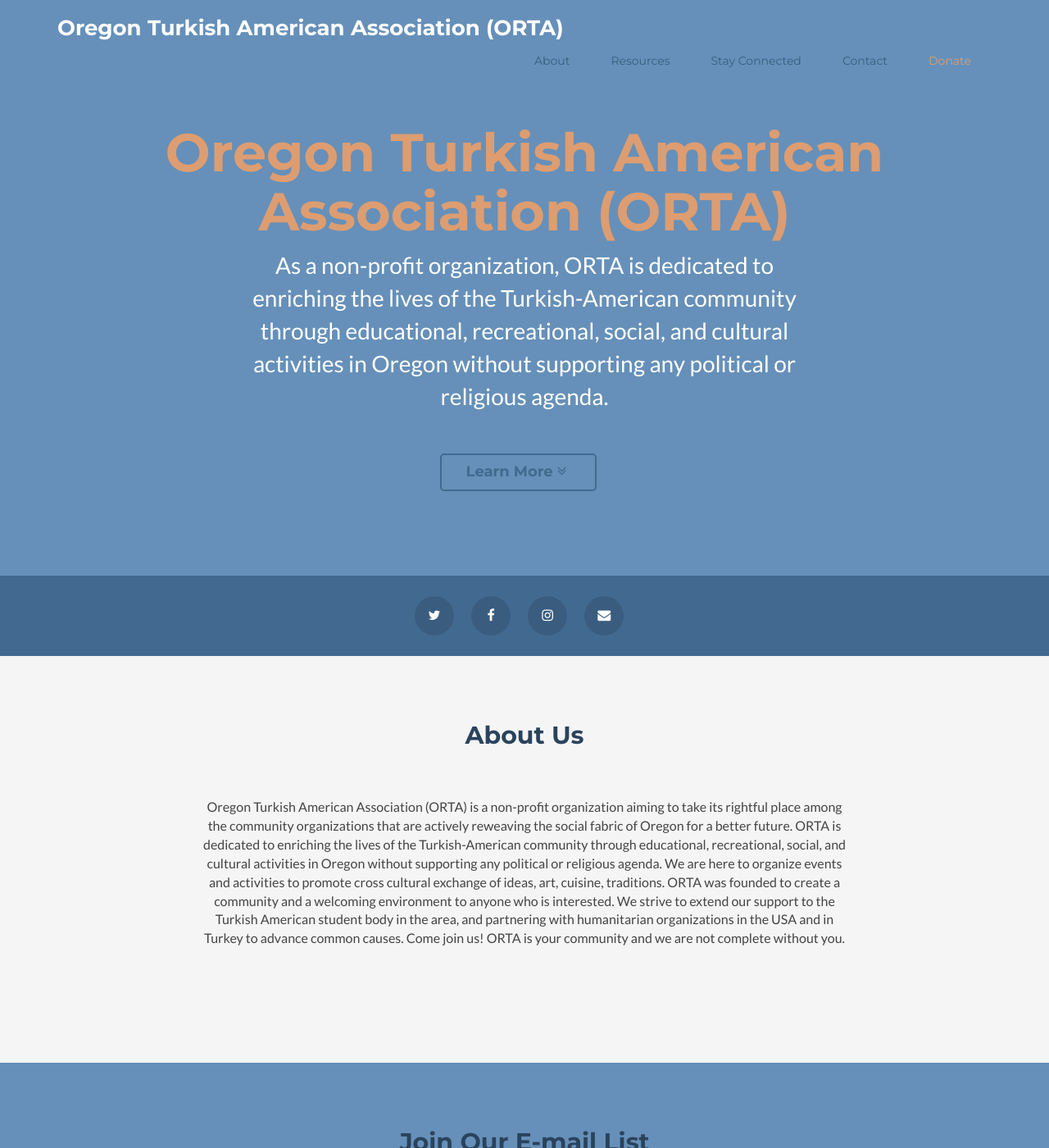
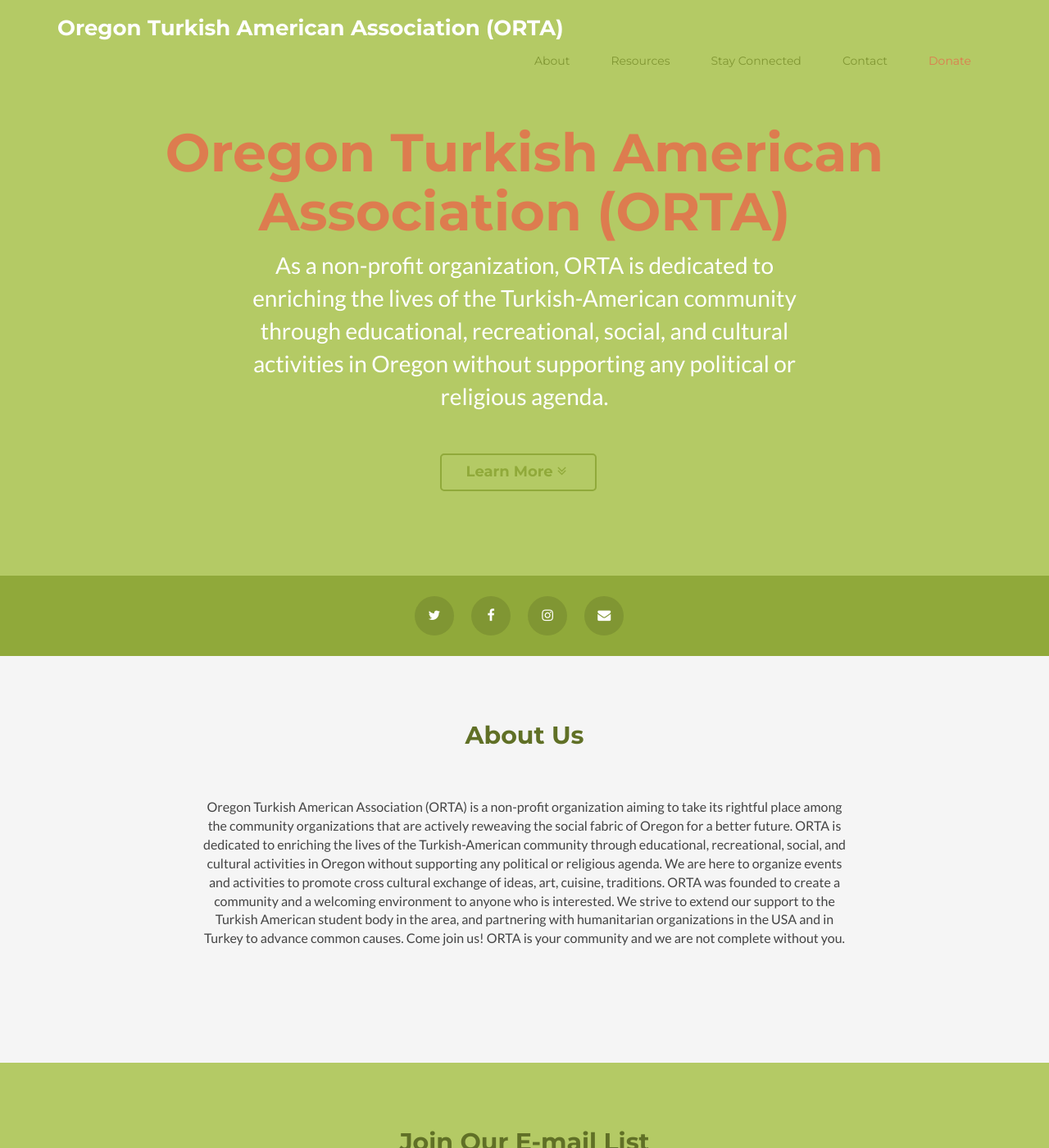
Before and after one commit to ortapdx/ortapdx.github.io, a Jekyll site: the page built from index.html, in a window 1280 px wide and 1400 px high. Shown: the whole window at 82% size. Built offline with Jekyll 4.4.1, drawn with Linux system fonts in a browser that asks for light colours; nearby versions of some CDN libraries; comment, search, counter and statistics services are not loaded.

Commit message:
Update _config.yml

```diff
--- a/_config.yml
+++ b/_config.yml
@@ -47,7 +47,7 @@ publish: true
 
 #THEME
 #Select one of the five color schemes (default, one, two, three, or four)
-theme: default
+theme: two
 
 # *** DO NOT CHANGE ANYTHING BELOW THIS LINE ***
 
```
